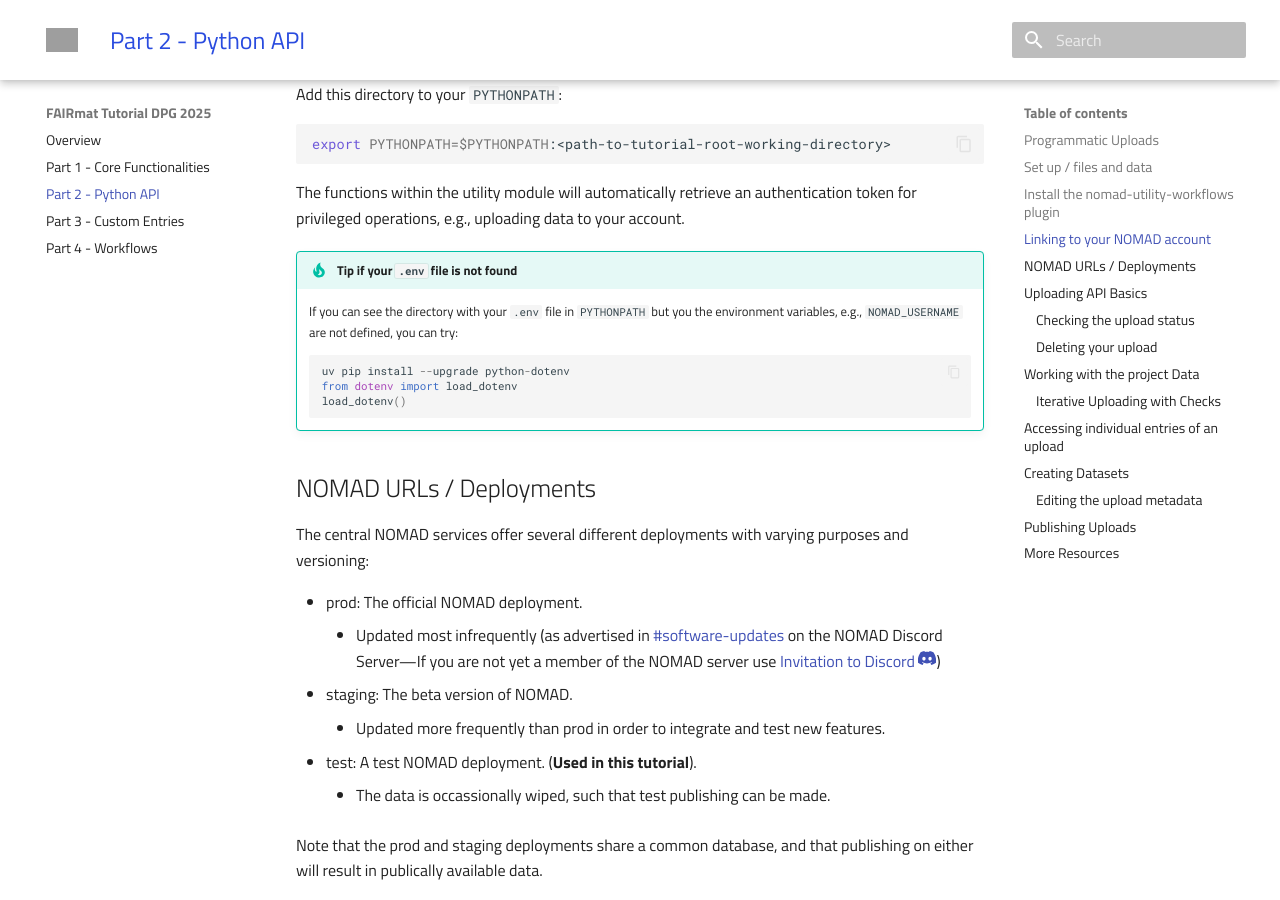
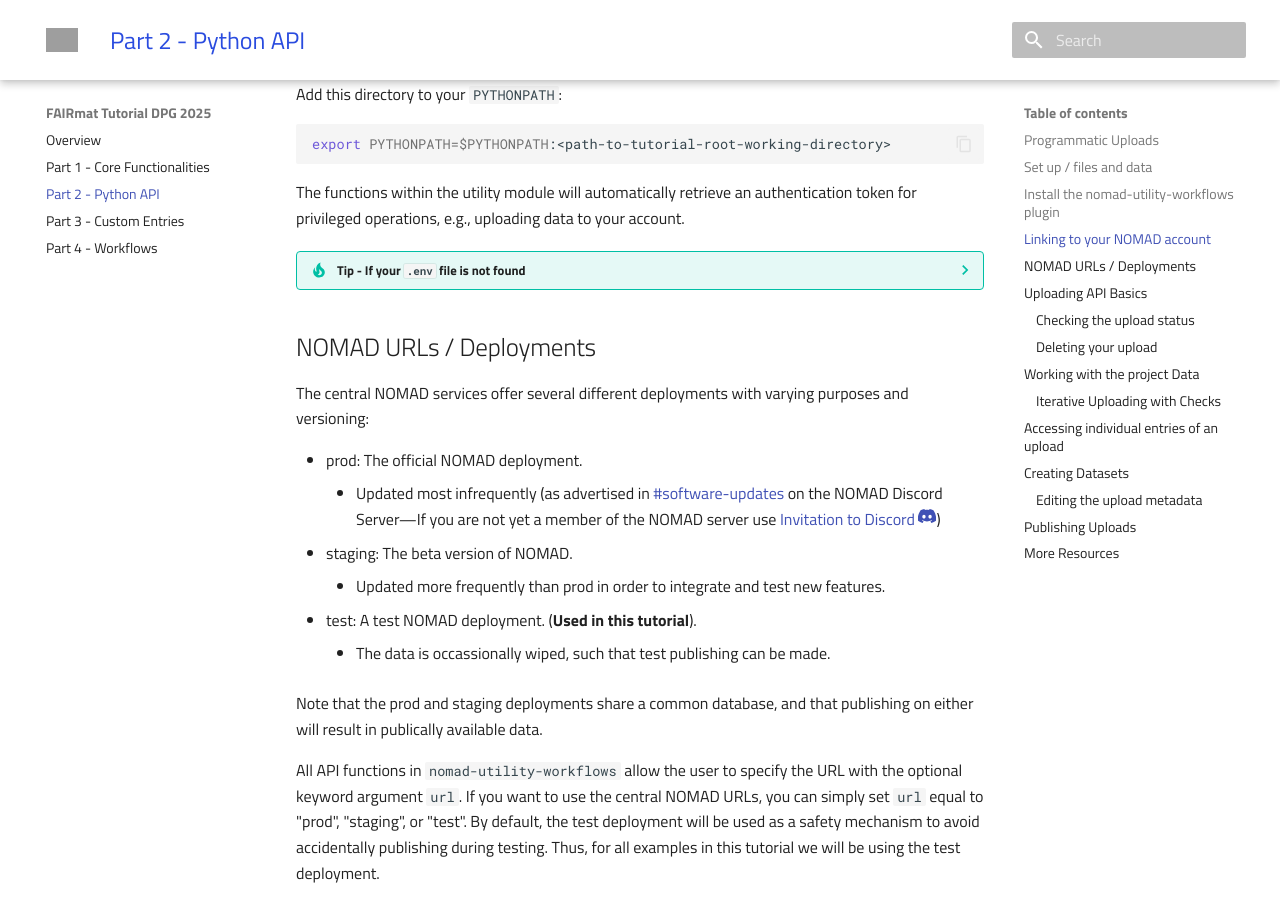
Before and after one commit to FAIRmat-NFDI/nomad-tutorial-workflows, an MkDocs documentation site: the page built from docs/api.md, in a window 1280 px wide and 900 px high, scrolled down 1755 px. Built offline with MkDocs 1.6.1 and Material for MkDocs 9.7.7, drawn with Linux system fonts in a browser that asks for light colours; nearby versions of some CDN libraries; library files that are not in the unit come from our copies; grey boxes are pictures that could not be loaded.

Commit message:
done with my draft

```diff
--- a/docs/api.md
+++ b/docs/api.md
@@ -61,7 +61,7 @@
 
 The functions within the utility module will automatically retrieve an authentication token for privileged operations, e.g., uploading data to your account.
 
-!!! tip "Tip if your `.env` file is not found"
+??? tip "Tip - If your `.env` file is not found"
 
     If you can see the directory with your `.env` file in `PYTHONPATH` but you the environment variables, e.g., `NOMAD_USERNAME` are not defined, you can try:
 
```
Also changed, not shown: docs/index.md (+1 -1 lines).
